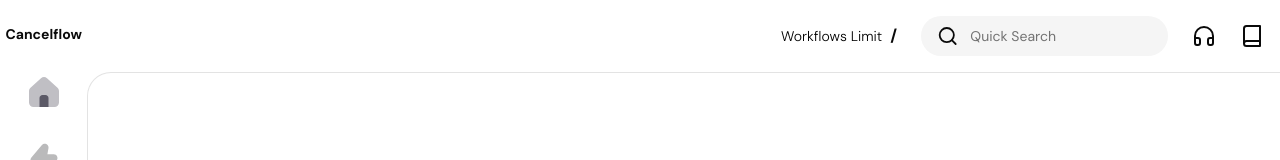
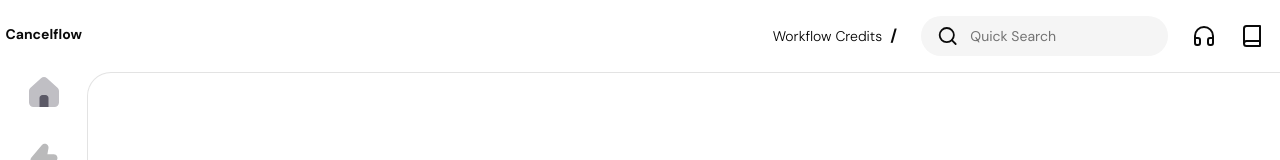
Before and after one commit to eersnington/cancelflow, a Next.js app: page /settings in a window 1280 px wide. Shown: the top 160 px of the page. Built offline with nearby package versions, Linux system fonts and the light colour scheme; no server answers; what @uploadcare/blocks would draw is missing.

Commit message:
Update index.tsx

```diff
--- a/src/components/infobar/index.tsx
+++ b/src/components/infobar/index.tsx
@@ -35,7 +35,7 @@ const InfoBar = (props: Props) => {
   return (
     <div className="flex flex-row justify-end gap-6 items-center px-4 py-4 w-full dark:bg-black ">
       <span className="flex items-center gap-2 font-bold">
-        <p className="text-sm font-light text-black">Workflows Limit</p>
+        <p className="text-sm font-light text-black">Workflow Credits</p>
         {tier == 'Unlimited' ? (
           <span>Unlimited</span>
         ) : (
```
